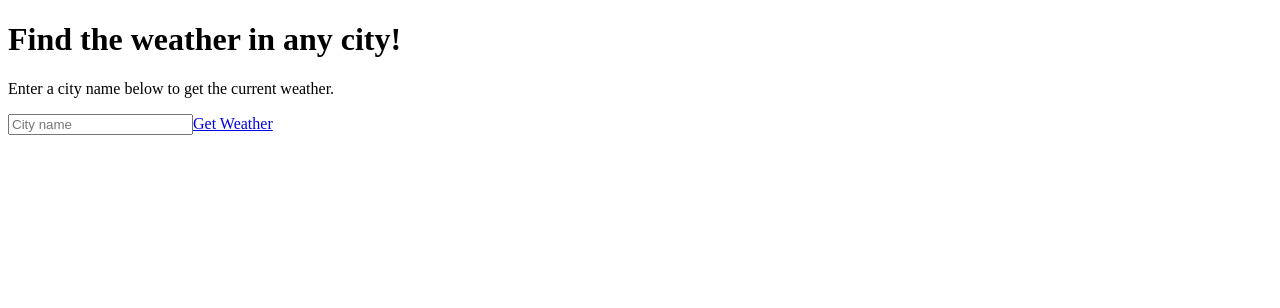
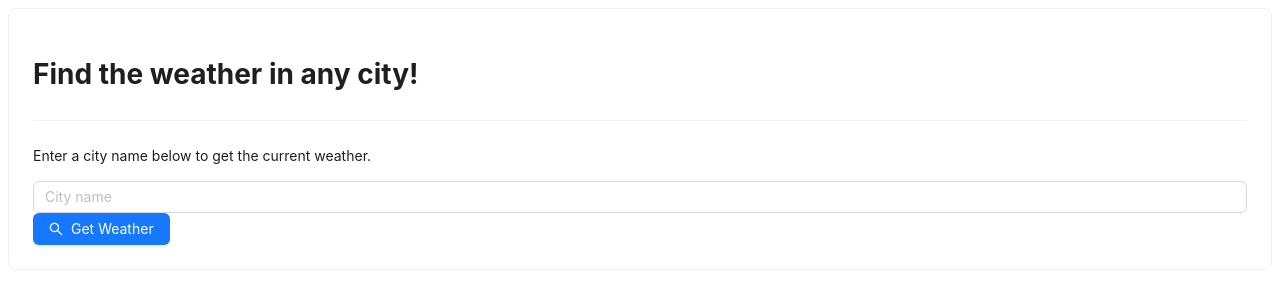
Before and after one commit to lawrenceli7/weather-app, a Next.js app: page / in a window 1280 px wide. Shown: the top 308 px of the page. Built offline with nearby package versions, Linux system fonts and the light colour scheme.

Commit message:
Style homepage using ant design

```diff
--- a/app/page.tsx
+++ b/app/page.tsx
@@ -1,16 +1,39 @@
 "use client";
+import { SearchOutlined } from "@ant-design/icons";
+import { Button, Card, Divider, Input } from "antd";
 import Link from "next/link";
-import { useState } from "react";
+import { SyntheticEvent, useState } from "react";
 
 export default function Home() {
   const [city, setCity] = useState("");
+
+  const handleInputChange = (e: SyntheticEvent<HTMLInputElement>) => {
+    setCity((e.target as HTMLInputElement).value);
+  };
+
   return (
-    <main>
-      <div className="flex flex-col justify-center items-center">
-        <h1 className="text-center m-2 text-4xl text-white">Find the weather in any city!</h1>
-        <p className="text-center m-2 text-lg text-white">Enter a city name below to get the current weather.</p>
-        <input className="p-1 border border-white w-1/2 block mx-10 my-auto text-center text-black" type="text" value={city} placeholder="City name" onChange={(e) => setCity(e.target.value)} />
-        <Link className="p-1 border border-[#ddd] no-underline text-white w-1/2 block mx-0 my-auto text-center mt-5" href={`/${city}`}>Get Weather</Link>
+    <main className="h-screen flex justify-center items-center bg-blue-100">
+      <div className="flex justify-center items-center h-full">
+        <Card className="w-full h-7/24 border border-black shadow-lg">
+          <h1 className="text-2xl text-center">Find the weather in any city!</h1>
+          <Divider />
+          <div>
+            <p className="text-lg text-center">Enter a city name below to get the current weather.</p>
+            <Input
+              className="w-full mt-4"
+              placeholder="City name"
+              value={city}
+              onChange={handleInputChange}
+            />
+            <div className="flex justify-center mt-4">
+              <Link href={`/${city}`}>
+                <Button type="primary" icon={<SearchOutlined />}>
+                  Get Weather
+                </Button>
+              </Link>
+            </div>
+          </div>
+        </Card>
       </div>
     </main>
   );
--- a/package.json
+++ b/package.json
@@ -9,6 +9,7 @@
     "lint": "next lint"
   },
   "dependencies": {
+    "antd": "^5.16.4",
     "next": "14.2.3",
     "react": "^18",
     "react-dom": "^18",
```
Also changed, not shown: 1 other file (tests, documents, lock files or other folders).
